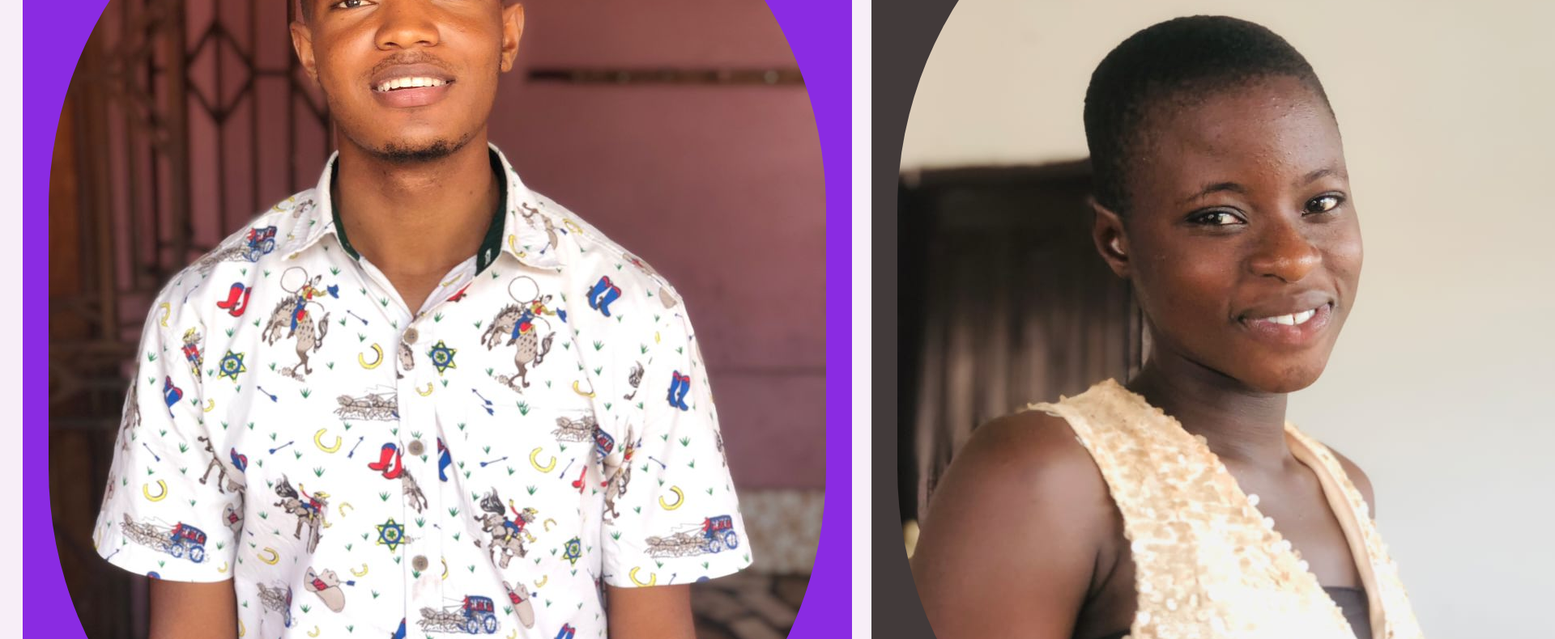
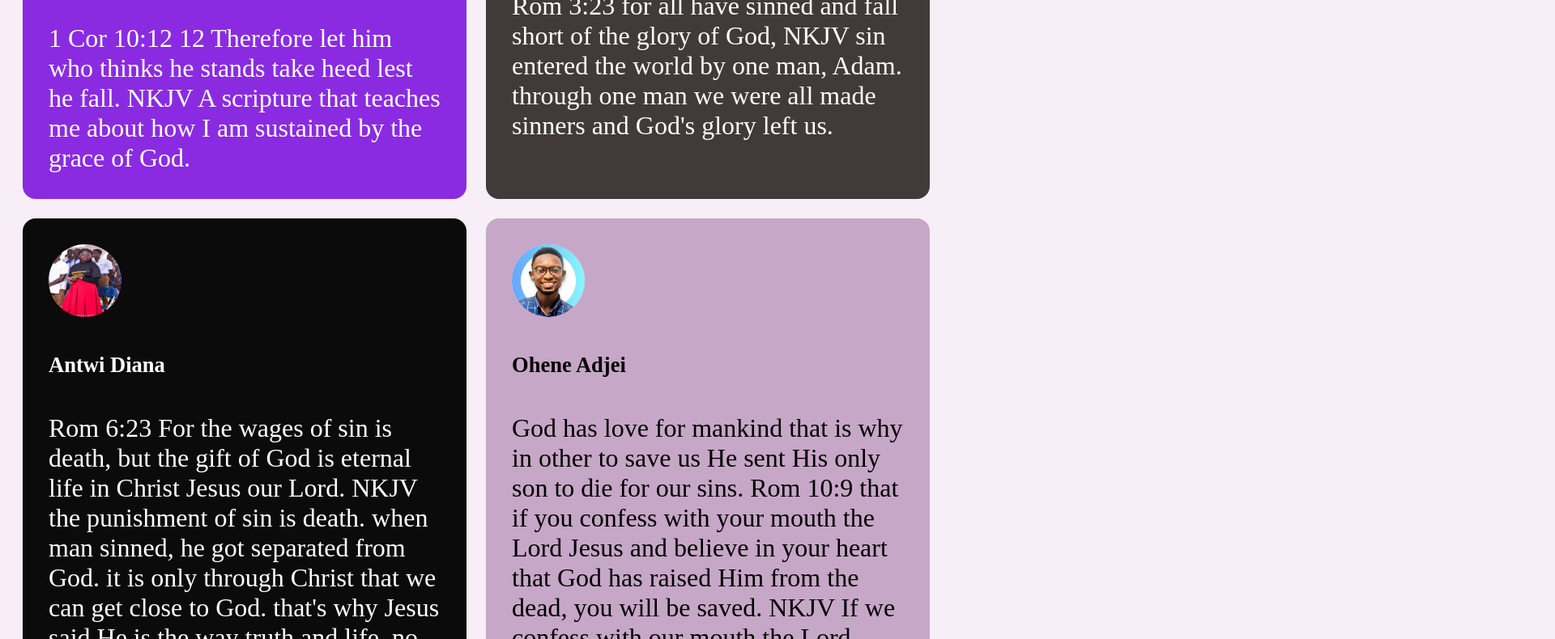
Before and after one commit to christodea/grid-template, a plain HTML site: page index.html in a window 1280 px wide. Shown: the part 281-1071 px from the top of the page at 81% size, 1920 px wide, since content can reach past the window. Drawn offline with Linux system fonts and the light colour scheme.

Commit message:
third commit

```diff
--- a/css/style.css
+++ b/css/style.css
@@ -2,6 +2,7 @@ body {
   background-color: rgb(247, 238, 247);
   font-size: 5px;
   padding: 20px;
+
 }
 
 .testimonial-grid {
@@ -10,6 +11,7 @@ body {
   gap: 1.5rem;
   grid-template-columns: 1fr 1fr;
   width: min(95%, 70rem);
+  height: 250px;
 }
 
 .testimonial {
@@ -44,8 +46,11 @@ body {
 
 .witness img {
   border-radius: 1000px;
+  height: 90px;
+  width: 90px;
+
 }
 
-.witness {
+/* .witness {
   grid-template-columns: 1fr;
-}
+} */
```
